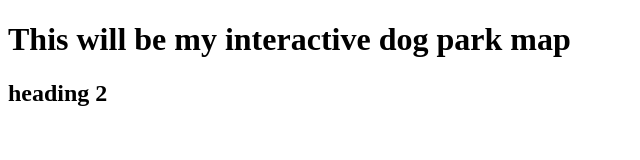
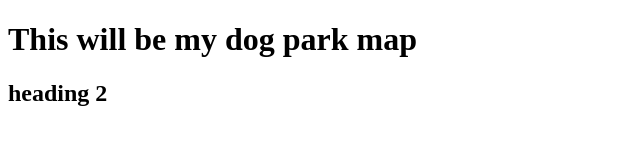
Before and after one commit to samccheng/API-Map, a plain HTML site: page index.html in a window 1280 px wide. Shown: the whole page, without its empty margins (0-640 px from the left). Drawn offline with Linux system fonts and the light colour scheme.

Commit message:
erase interactive

```diff
--- a/index.html
+++ b/index.html
@@ -12,7 +12,7 @@
       <div>
         <div>
           <div>
-        <h1 class="h1">This will be my interactive dog park map</h1>
+        <h1 class="h1">This will be my dog park map</h1>
           </div>
           <h2> heading 2 </h2>
         </div>
```
